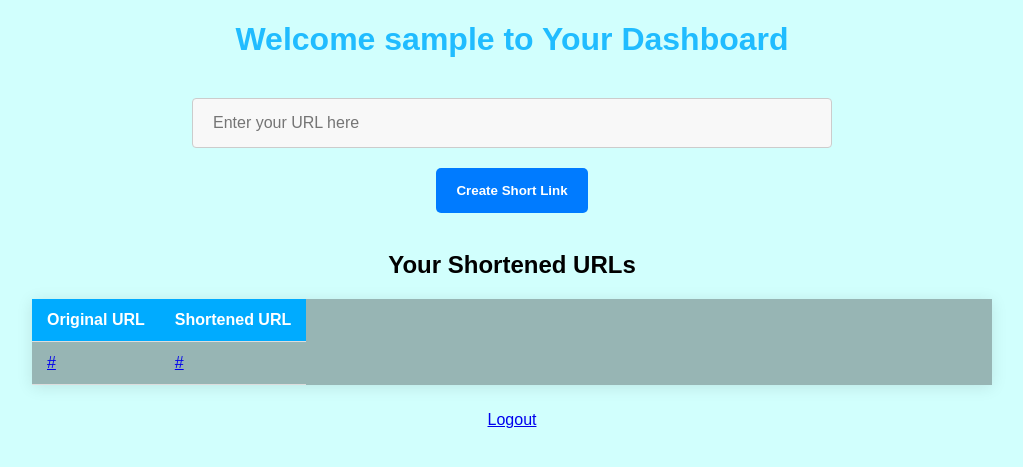
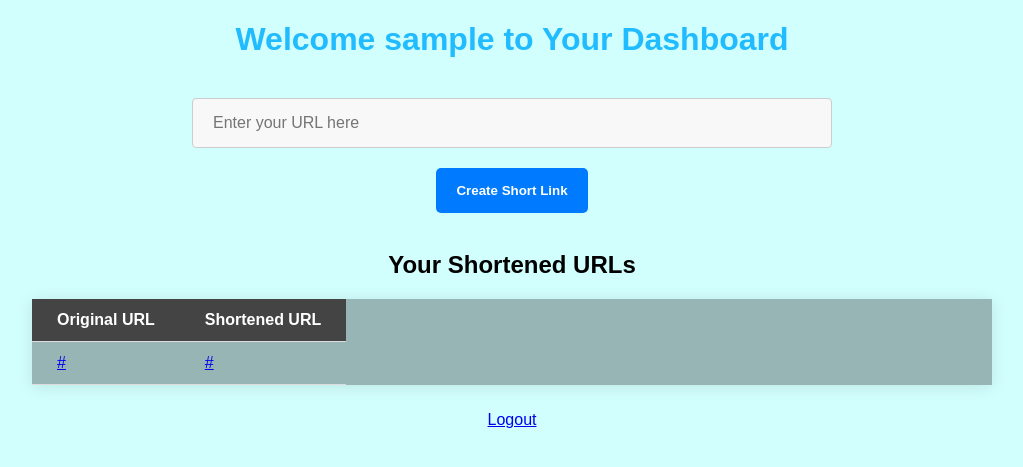
Before and after one commit to AparneshShukla/url-shortener, a Flask app: page /dashboard in a window 1280 px wide. Shown: the top 467 px of the page, without its empty margins (128-1151 px from the left). Run offline with Flask 3, Linux system fonts and the light colour scheme; the visitor is signed in with stand-in values (Sample User, id 1); tables that the repository leaves empty hold one stand-in row (values such as "Sample post").

Commit message:
Update dashboard.css

```diff
--- a/MyApp/static/dashboard.css
+++ b/MyApp/static/dashboard.css
@@ -12,7 +12,9 @@ h1 {
 .tablecontainer{
     width: 75%;
     margin: auto;
-    border-radius: 4px;
+    padding: 2%
+    box-sizing : border-box;
+    border-radius: 3px;
 }
 
 table {
@@ -25,24 +27,23 @@ table {
 }
 
 th, td {
-    padding: 12px 15px;
+    padding: 12px 25px;
     text-align: left;
     border-bottom: 1px solid #ddd;
 }
 
 th {
-    background-color: #00abff;
+    background-color: #444;
     color: #ffffff;
-    font-weight: normal;
     text-align: center;
     font-weight: bold;
 }
 
 tr:nth-child(even) {
-    background-color: #f2f2f2;
+    background-color: #aaa;
 }
 
 tr:hover {
-    background-color: #ddd;
+    background-color: #ccc;
     cursor: pointer;
 }
```
